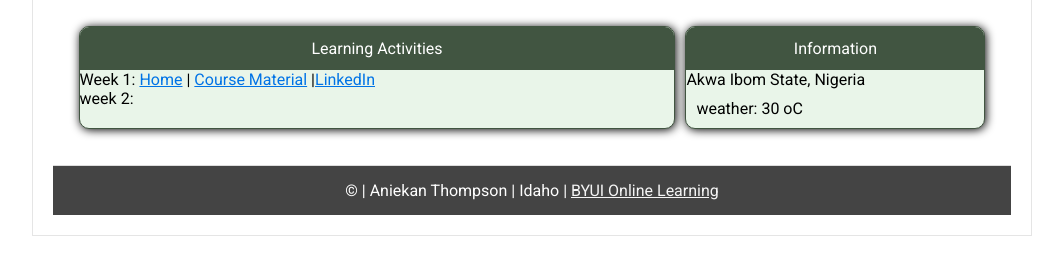
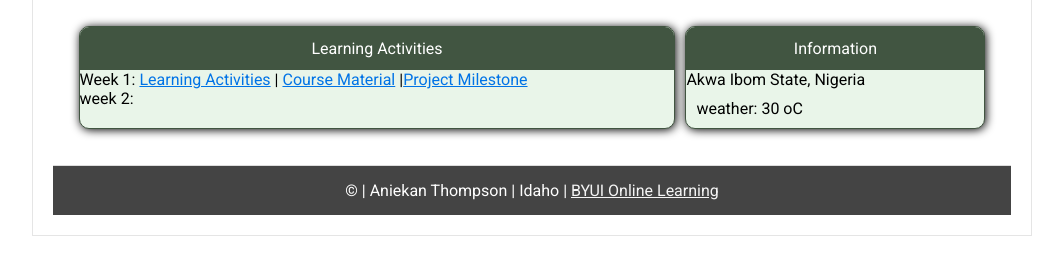
Before and after one commit to Thompani/wdd230, a plain HTML site: page index.html in a window 1280 px wide. Shown: the part 252-506 px from the top of the page, without its empty margins (108-1171 px from the left). Drawn offline with Linux system fonts and the light colour scheme; a script that the page names is missing.

Commit message:
final edit

```diff
--- a/index.html
+++ b/index.html
@@ -36,8 +36,8 @@
             <div class="container">
                 <section>
                 <span>Learning Activities </span>
-                Week 1: <a href="index.html" class="active">Home</a> | <a href="https://byui-cse.github.io/wdd131-ww-course/">Course Material</a></li>
-                |<a href="https://www.linkedin.com/login">LinkedIn</a><br>
+                Week 1: <a href="https://byui-cse.github.io/wdd230-ww-course/week01/">Learning Activities</a> | <a href="https://byui-cse.github.io/wdd131-ww-course/">Course Material</a></li>
+                |<a href="https://byui-cse.github.io/wdd230-ww-course/week01/w01-project-milestone.html">Project Milestone</a><br>
 
                 week 2:
                 </section>
```
